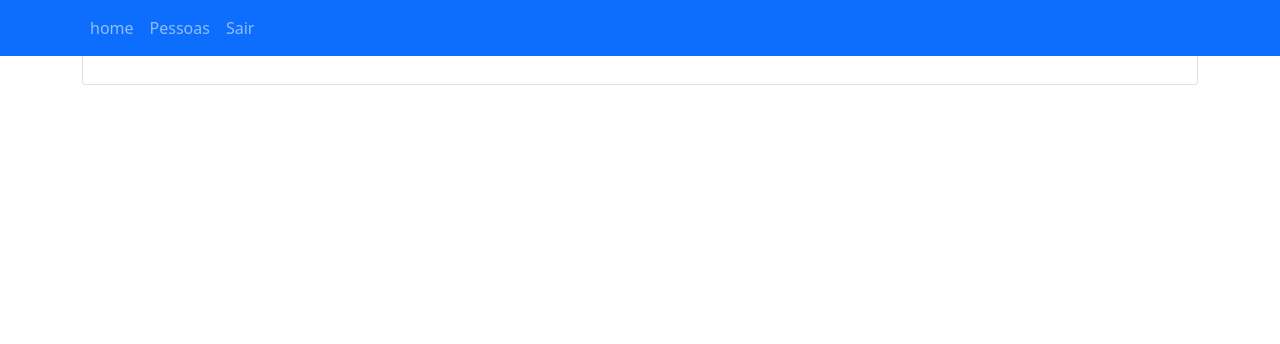
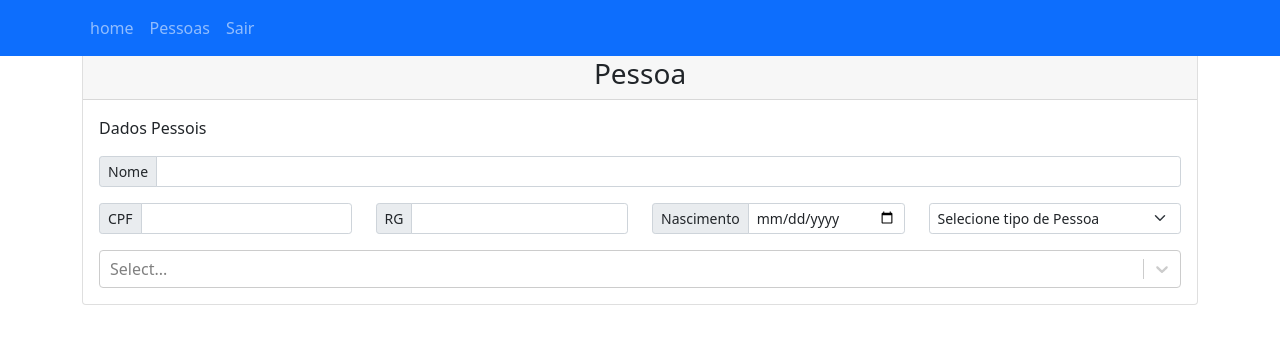
Before and after one commit to wagnerlemos94/escolar-front, a React (Create React App) app: page /#/pessoa in a window 1280 px wide. Shown: the top 344 px of the page. Built offline with nearby package versions, Linux system fonts and the light colour scheme.

Commit message:
Implementa novo componets"

```diff
--- a/package.json
+++ b/package.json
@@ -14,6 +14,7 @@
     "react-dom": "^17.0.2",
     "react-router-dom": "^5.3.0",
     "react-scripts": "4.0.3",
+    "react-select": "^5.2.0",
     "toastr": "^2.1.4",
     "web-vitals": "^1.0.1"
   },
--- a/src/components/pessoa/Pessoa.js
+++ b/src/components/pessoa/Pessoa.js
@@ -3,6 +3,7 @@ import { withRouter } from 'react-router-dom';
 import {MDBInput } from 'mdbreact';
 import Card from '../Card';
 import FormGroup from '../FormGroup';
+import Responsavel from './Responsavel';
 
 class Pessoa extends React.Component{
     state = {
@@ -15,7 +16,45 @@ class Pessoa extends React.Component{
 
     render(){
         return(
-            <Card title="title">
+            <Card className="mt-5" title="Pessoa">
+                <FormGroup label="Dados Pessois">
+                <div className="row mt-3">
+                    <div className="col-sm-12">
+                        <div className="input-group input-group-sm mb-3">
+                            <span className="input-group-text" id="inputGroup-sizing-sm">Nome</span>
+                            <input type="text" className="form-control" aria-label="Sizing example input" aria-describedby="inputGroup-sizing-sm"/>
+                        </div>
+                    </div>
+                    <div className="col-sm">
+                        <div className="input-group input-group-sm mb-3">
+                            <span className="input-group-text" id="inputGroup-sizing-sm">CPF</span>
+                            <input type="text" className="form-control" aria-label="Sizing example input" aria-describedby="inputGroup-sizing-sm"/>
+                        </div>
+                    </div>
+                    <div className="col-sm">
+                        <div className="input-group input-group-sm mb-3">
+                            <span className="input-group-text" id="inputGroup-sizing-sm">RG</span>
+                            <input type="text" className="form-control" aria-label="Sizing example input" aria-describedby="inputGroup-sizing-sm"/>
+                        </div>
+                    </div>
+                    <div className="col-sm">
+                        <div className="input-group input-group-sm mb-3">
+                            <span className="input-group-text" id="inputGroup-sizing-sm">Nascimento</span>
+                            <input type="date" className="form-control" aria-label="Sizing example input" aria-describedby="inputGroup-sizing-sm"/>
+                        </div>
+                    </div>
+                    <div className="col-sm">
+                        <select className="form-select form-select-sm" aria-label=".form-select-sm example">
+                            <option defaultValue selected>Selecione tipo de Pessoa</option>
+                            <option value="1">Responsável</option>
+                            <option value="2">Condutor</option>
+                            <option value="3">Aluno</option>
+                        </select>
+                    </div>
+                </div>
+                <Responsavel></Responsavel>
+
+                </FormGroup>
             </Card>
         );
     }
--- /dev/null
+++ b/src/components/pessoa/Responsavel.js
@@ -0,0 +1,27 @@
+import React from 'react';
+import Select from 'react-select'
+
+class Responsavel extends React.Component{
+
+
+    state = {
+        parentesco:[
+            { value: '1', label: 'PAI' },
+            { value: '2', label: 'MÃE' },
+            { value: '3', label: 'TIO(a)' },
+            { value: '4', label: 'AVÔ(a)' }
+        ]
+    }
+
+    render(){
+        return(
+            <div className="col">
+                <Select options={this.state.parentesco} />
+            </div>
+        );
+    }
+
+}
+
+
+export default Responsavel;
```
Also changed, not shown: 1 other file (tests, documents, lock files or other folders).
